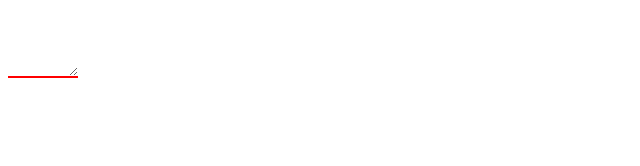
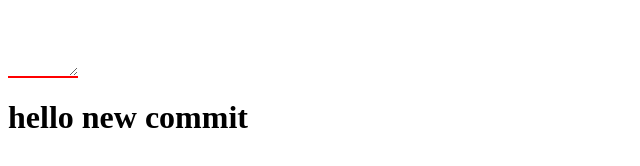
Before and after one commit to Ridwan000/apex, a plain HTML site: page textarea.html in a window 1280 px wide. Shown: the whole page, without its empty margins (0-640 px from the left). Drawn offline with Linux system fonts and the light colour scheme.

Commit message:
second commit

```diff
--- a/textarea.html
+++ b/textarea.html
@@ -23,5 +23,6 @@
 <body>
 
         <textarea class="test"></textarea>
+        <h1>hello new commit</h1>
 </body>
 </html>
```
